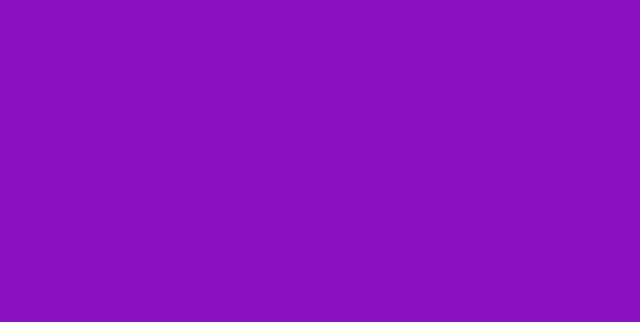
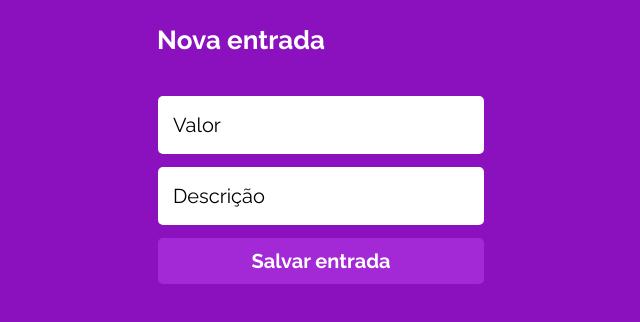
Before and after one commit to NicoleJCLemes/projeto13-mywallet-front, a React (Create React App) app: page /deposit in a window 1280 px wide. Before the commit this address had no page. Shown: the top 322 px of the page, without its empty margins (319-959 px from the left). Built offline with nearby package versions, Linux system fonts and the light colour scheme; a web font is replaced by a local one.

Commit message:
deposit and withdrawal with issues

```diff
--- a/src/components/App.js
+++ b/src/components/App.js
@@ -2,15 +2,27 @@ import {BrowserRouter, Routes, Route} from 'react-router-dom';
 import GlobalStyle from '../GlobalStyle';
 import SignInPage from "./SignInPage";
 import SignUpPage from "./SignUpPage";
+import Deposit from './Deposit';
+import Withdrawal from './Withdrawal';
+import UserContext from '../context/UserContext'
+import { useState } from 'react';
 
 export default function App() {
+
+    const savedToken = localStorage.getItem("token");
+    const [token, setToken] = useState(savedToken);
+
     return(
+        <UserContext.Provider value={{token, setToken}}>
             <BrowserRouter>
                 <GlobalStyle />
                 <Routes>
                     <Route path='/' element={<SignInPage />} />
                     <Route path='/sign-up' element={<SignUpPage />} />
+                    <Route path='/deposit' element={<Deposit />} />
+                    <Route path='/withdrawal' element={<Withdrawal />} />
                 </Routes>
             </BrowserRouter>
+        </UserContext.Provider>
     )
 }
--- /dev/null
+++ b/src/components/Deposit.js
@@ -0,0 +1,85 @@
+import styled from 'styled-components';
+import Input from '../style/Input';
+import Button from '../style/Button';
+import axios from "axios";
+import { useState, useContext } from "react";
+import { useNavigate } from 'react-router-dom';
+import UserContext from '../context/UserContext';
+
+export default function Deposit() {
+
+    const [amount, setAmount] = useState(0);
+    const [description, setDescription] = useState('');
+    const navigate = useNavigate();
+    const context = useContext(UserContext);
+    const {token} = context;
+
+    function toDeposit(e) {
+
+        e.preventDefault();
+
+        console.log(amount, description)
+
+        const URL = "http://localhost:5000/deposit/";
+        const body = {
+            amount,
+            description
+        };
+
+        const config = {
+            headers: {
+                "Authorization": `Bearer ${token}`
+            }
+        };
+
+        const promise = axios.post(URL, body, config);
+
+        promise.then((response) => {
+            console.log(response.status);
+            navigate('/withdrawal');
+        });
+
+        promise.catch((e) => {
+            console.log(e.request.status);
+            alert("Não foi possível enviar seu depósito");
+        });
+    }
+
+    return(
+        <Main>
+            <header>Nova entrada</header>
+            <form onSubmit={toDeposit}>
+                <Input placeholder='Valor' type='number' onChange={(e) => setAmount(e.target.value)} required />
+                <Input placeholder='Descrição' type='text' onChange={(e) => setDescription(e.target.value)} required />
+                <Button type='submit'>Salvar entrada</Button>
+            </form>
+        </Main>
+    )
+}
+
+const Main = styled.main`
+    display: flex;
+    flex-direction: column;
+    justify-content: center;
+    align-items: center;
+    font-family: 'Raleway', sans-serif;
+    padding: 25px;
+
+    header {
+        font-style: normal;
+        font-weight: 700;
+        font-size: 26px;
+        line-height: 31px;
+        color: #FFFFFF;
+        margin-bottom: 40px;
+        margin-left: -160px;
+    }
+
+    form {
+        display: flex;
+        flex-direction: column;
+        justify-content: space-between;
+        align-items: center;
+        height: 188px;
+    }
+`
--- a/src/components/SignInPage.js
+++ b/src/components/SignInPage.js
@@ -3,13 +3,16 @@ import Input from '../style/Input';
 import Button from '../style/Button';
 import { Link, useNavigate } from "react-router-dom";
 import axios from "axios";
-import { useState } from "react";
+import { useState, useContext } from "react";
+import UserContext from '../context/UserContext';
 
 export default function SignInPage() {
 
     const [email, setEmail] = useState('');
     const [password, setPassword] = useState('');
-    const navigate = useNavigate()
+    const navigate = useNavigate();
+    const context = useContext(UserContext);
+    const {setToken} = context;
 
     function signIn(e) {
         e.preventDefault();
@@ -22,12 +25,15 @@ export default function SignInPage() {
 
         promise.then((response) => {
             console.log(response.status);
-            navigate("/");
+            localStorage.setItem("token", `${response.data}`);
+            setToken(response.data.token);
+            navigate('/deposit');
         });
 
         promise.catch((e) => {
             console.log(e.request.status)
-            alert("Não foi possível realizar o login!")})
+            alert("Não foi possível realizar o login!")
+        })
 
     }
 
--- a/src/components/SignUpPage.js
+++ b/src/components/SignUpPage.js
@@ -26,12 +26,13 @@ export default function SignUpPage() {
 
         promise.then((response) => {
             console.log(response.data);
-            navigate("/");
+            navigate('/');
         });
 
         promise.catch((e) => {
             console.log(e.request.status)
-            alert("Não foi possível realizar o cadastro!")})
+            alert("Não foi possível realizar o cadastro!")
+        })
 
     }
 
--- /dev/null
+++ b/src/components/Withdrawal.js
@@ -0,0 +1,83 @@
+import styled from 'styled-components';
+import Input from '../style/Input';
+import Button from '../style/Button';
+import axios from "axios";
+import { useState, useContext } from "react";
+import { useNavigate } from 'react-router-dom';
+import UserContext from '../context/UserContext';
+
+export default function Withdrawal() {
+
+    const [amount, setAmount] = useState(0);
+    const [description, setDescription] = useState('');
+    const navigate = useNavigate();
+    const context = useContext(UserContext);
+    const {token} = context;
+
+    function toWithdraw(e) {
+
+        e.preventDefault();
+
+        const URL = "http://localhost:5000/withdrawal/";
+        const body = {
+            amount,
+            description
+        };
+
+        const config = {
+            headers: {
+                "Authorization": `Bearer ${token}`
+            }
+        };
+
+        const promise = axios.post(URL, body, config);
+
+        promise.then((response) => {
+            console.log(response.status);
+            navigate('/withdrawal');
+        })
+
+        promise.catch((e) => {
+            console.log(e.request.status);
+            alert("Não foi possível enviar seu saque");
+        })
+    }
+
+    return(
+        <Main>
+            <header>Nova saída</header>
+            <form onSubmit={toWithdraw}>
+                <Input placeholder='Valor' type='number' onChange={(e) => setAmount(e.target.value)} required />
+                <Input placeholder='Descrição' type='text' onChange={(e) => setDescription(e.target.value)} required />
+                <Button type='submit'>Salvar saída</Button>
+            </form>
+        </Main>
+    )
+}
+
+const Main = styled.main`
+    display: flex;
+    flex-direction: column;
+    justify-content: center;
+    align-items: center;
+    font-family: 'Raleway', sans-serif;
+    padding: 25px;
+
+    header {
+        font-style: normal;
+        font-weight: 700;
+        font-size: 26px;
+        line-height: 31px;
+        color: #FFFFFF;
+        margin-bottom: 40px;
+        margin-left: -160px;
+    }
+
+    form {
+        display: flex;
+        flex-direction: column;
+        justify-content: space-between;
+        align-items: center;
+        height: 188px;
+    }
+`
--- /dev/null
+++ b/src/context/UserContext.js
@@ -0,0 +1,5 @@
+import { createContext } from "react";
+
+const UserContext = createContext();
+
+export default UserContext
```
Lines whose indentation alone changed are shown as unchanged.
